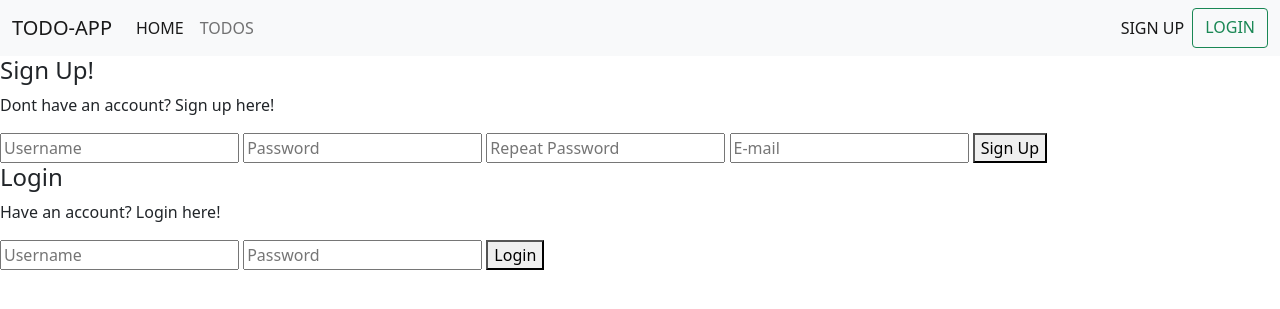
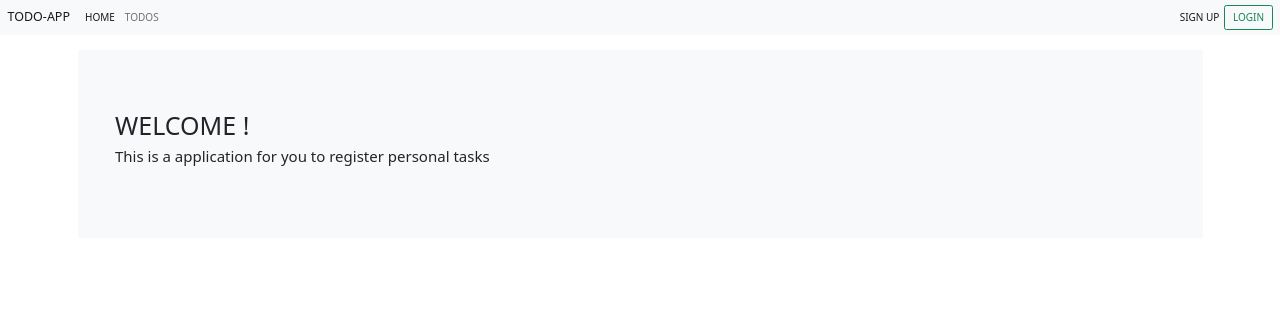
Before and after one commit to cimp08/Todo-app, a PHP site: page / in a window 1280 px wide. Shown: the top 309 px of the page. Run offline with PHP 8.4, Linux system fonts and the light colour scheme.

Commit message:
adding css, todo page, setting up login and sign up and changing header

```diff
--- /dev/null
+++ b/app/public/css/style.css
@@ -0,0 +1,210 @@
+* {
+  margin: 0;
+  padding: 0;
+  box-sizing: border-box;
+}
+
+html {
+  font-size: 62.5%;
+}
+
+@media screen and (max-width: 530px) {
+  html {
+    font-size: 50%;
+  }
+}
+
+body {
+  background-color: #eeeeee;
+  font-family: "Lato", sans-serif;
+  font-size: 2rem;
+}
+
+.add-section,
+.show-section-items {
+  background-color: white;
+  max-width: 50rem;
+  margin: 2rem auto;
+  padding: 2rem;
+  border-radius: 3px;
+  box-shadow: rgba(100, 100, 111, 0.2) 0px 7px 29px 0px;
+}
+
+@media screen and (max-width: 430px) {
+  .add-section,
+  .show-section-items {
+    margin: 2rem 2rem;
+  }
+}
+
+.add-section {
+  text-align: center;
+}
+
+.add-section-input {
+  width: 80%;
+}
+
+.show-section-items {
+  margin-bottom: 2rem;
+}
+
+.center {
+  padding: 2rem 0;
+  text-align: center;
+  color: #4b4b4b;
+}
+
+@media screen and (max-width: 375px) {
+  .center {
+    padding: 10rem 0;
+  }
+}
+
+.notask {
+  text-transform: uppercase;
+  margin: 1rem 0;
+}
+
+.add-link {
+  font-size: 1.6rem;
+  text-decoration: none;
+
+  color: #4b4b4b;
+}
+
+.add-plus {
+  font-weight: bold;
+  color: #4caf50;
+}
+
+h1 {
+  margin-bottom: 2rem;
+}
+
+h2 {
+  font-size: 2rem;
+  margin-bottom: 1.3rem;
+}
+
+input {
+  font-family: inherit;
+  font-size: inherit;
+  padding: 0.5rem 1rem;
+}
+
+li {
+  list-style: none;
+}
+
+.task {
+  display: inline-block;
+}
+
+.completed {
+  text-decoration: line-through;
+}
+
+.created {
+  font-weight: 100;
+  border-top: 1px solid black;
+  padding-top: 1rem;
+}
+
+/* -------------------------
+SESSION ALERT
+-------------------------*/
+
+.alert {
+  padding: 1rem;
+  border-bottom-right-radius: 10px;
+  color: white;
+  margin-bottom: 1.5rem;
+}
+
+.green {
+  background-color: #4caf50;
+}
+
+.red {
+  background-color: #ff0000;
+}
+
+.blue {
+  background-color: #0099ff;
+}
+
+.grey {
+  background-color: #7e7e7e;
+}
+
+/* -------------------------
+BUTTONS
+-------------------------*/
+.btn-add,
+.btn-toggle,
+.btn-edit,
+.btn-del,
+.btn-update {
+  color: white;
+  border-radius: 3px;
+  text-align: center;
+  text-decoration: none;
+  display: inline-block;
+  transition-duration: 0.4s;
+}
+
+.btn-add {
+  font-size: inherit;
+  padding: 0.6rem 1rem;
+  background-color: #4caf50;
+  border: 1px solid #4caf50;
+}
+
+.btn-update {
+  font-size: inherit;
+  padding: 0.6rem 1rem;
+  background-color: #0099ff;
+  border: 1px solid #0099ff;
+}
+
+.btn-toggle {
+  margin-right: 1rem;
+  font-size: 1.4rem;
+  padding: 0.3rem 0.5rem;
+  background-color: #7e7e7e;
+  border: 1px solid #7e7e7e;
+}
+
+.btn-edit {
+  float: right;
+  font-size: 1.4rem;
+  margin-left: 0.5rem;
+  padding: 0.3rem 0.5rem;
+  background-color: #0099ff;
+  border: 1px solid #0099ff;
+}
+
+.btn-del {
+  float: right;
+  font-size: 1.4rem;
+  padding: 0.3rem 0.5rem;
+  background-color: #ff0000;
+  border: 1px solid #ff0000;
+}
+
+.btn-add:hover,
+.btn-update:hover,
+.btn-toggle:hover,
+.btn-edit:hover,
+.btn-del:hover {
+  background-color: white;
+  color: black;
+}
+
+/* -------------------------
+ICON IMAGE
+-------------------------*/
+.calendar {
+  font-size: 14rem;
+}
--- a/app/public/includes/login.inc.php
+++ b/app/public/includes/login.inc.php
@@ -14,6 +14,6 @@ if(isset($_POST['submit'])) {
     // Running error handlers and user signup
     $login->loginUser();
 
-    // Head back to front page
-    header('location: ../index.php?error=none');
+    // Head to todo page
+    header('location: ../todo.php?error=none');
 }
--- a/app/public/includes/signup.inc.php
+++ b/app/public/includes/signup.inc.php
@@ -17,5 +17,5 @@ if(isset($_POST['submit'])) {
     $signup->signupUser();
 
     // Head back to front page
-    header('location: ../index.php?error=none');
+    header('location: ../login.php?error=none');
 }
--- a/app/public/includes/views/footer.php
+++ b/app/public/includes/views/footer.php
@@ -1,3 +1,6 @@
-<script src="https://cdn.jsdelivr.net/npm/bootstrap@5.1.3/dist/js/bootstrap.bundle.min.js" integrity="sha384-ka7Sk0Gln4gmtz2MlQnikT1wXgYsOg+OMhuP+IlRH9sENBO0LRn5q+8nbTov4+1p" crossorigin="anonymous"></script>
+    <script src="../js/main.js"></script>
+    <script type="module" src="https://unpkg.com/ionicons@5.5.2/dist/ionicons/ionicons.esm.js"></script>
+    <script nomodule src="https://unpkg.com/ionicons@5.5.2/dist/ionicons/ionicons.js"></script>
+    <script src="https://cdn.jsdelivr.net/npm/bootstrap@5.1.3/dist/js/bootstrap.bundle.min.js" integrity="sha384-ka7Sk0Gln4gmtz2MlQnikT1wXgYsOg+OMhuP+IlRH9sENBO0LRn5q+8nbTov4+1p" crossorigin="anonymous"></script>
   </body>
 </html>
--- a/app/public/includes/views/header.php
+++ b/app/public/includes/views/header.php
@@ -9,6 +9,10 @@
     <meta http-equiv="X-UA-Compatible" content="IE=edge" />
     <meta name="viewport" content="width=device-width, initial-scale=1.0" />
     <title>Todo-App</title>
+    <link rel="stylesheet" href="css/style.css">
+    <link rel="preconnect" href="https://fonts.googleapis.com">
+    <link rel="preconnect" href="https://fonts.gstatic.com" crossorigin>
+    <link href="https://fonts.googleapis.com/css2?family=Lato:wght@100;300&display=swap" rel="stylesheet">
     <link href="https://cdn.jsdelivr.net/npm/bootstrap@5.1.3/dist/css/bootstrap.min.css" rel="stylesheet" integrity="sha384-1BmE4kWBq78iYhFldvKuhfTAU6auU8tT94WrHftjDbrCEXSU1oBoqyl2QvZ6jIW3" crossorigin="anonymous">
   </head>
   <body>
--- a/app/public/includes/views/navbar.php
+++ b/app/public/includes/views/navbar.php
@@ -1,16 +1,16 @@
 <nav class="navbar navbar-expand-lg navbar-light bg-light">
       <div class="container-fluid">
-        <a class="navbar-brand" href="#">TODO-APP</a>
+        <a class="navbar-brand text-uppercase" href="index.php">Todo-app</a>
         <button class="navbar-toggler" type="button" data-bs-toggle="collapse" data-bs-target="#navbarSupportedContent" aria-controls="navbarSupportedContent" aria-expanded="false" aria-label="Toggle navigation">
           <span class="navbar-toggler-icon"></span>
         </button>
         <div class="collapse navbar-collapse" id="navbarSupportedContent">
           <ul class="navbar-nav me-auto mb-2 mb-lg-0">
             <li class="nav-item">
-              <a class="nav-link active" aria-current="page" href="#">HOME</a>
+              <a class="nav-link active text-uppercase" aria-current="page" href="index.php">home</a>
             </li>
             <li class="nav-item">
-              <a class="nav-link" href="#">TODOS</a>
+              <a class="nav-link text-uppercase" href="todo.php">todos</a>
             </li>
           </ul>
           <div class="d-flex">
@@ -18,17 +18,17 @@
               <?php
               if(isset($_SESSION['user_username'])): ?>
                 <li class="nav-item">
-                  <a class="nav-link active" href="#"><?php echo $_SESSION['user_username']; ?></a>
+                  <a class="nav-link active text-uppercase" href="#"><?php echo $_SESSION['user_username']; ?></a>
                 </li>
                 <li class="nav-item">
-                  <a class="btn btn-outline-success" href="includes/logout.inc.php">LOGOUT</a>
+                  <a class="btn btn-outline-success text-uppercase" href="includes/logout.inc.php">Logout</a>
                 </li>
               <?php
               else:?>
                 <li class="nav-item">
-                  <a class="nav-link active" href="#">SIGN UP</a>
+                  <a class="nav-link active text-uppercase" href="signup.php">Sign Up</a>
                 </li>
-                <a class="btn btn-outline-success" href="#">LOGIN</a>
+                <a class="btn btn-outline-success text-uppercase" href="login.php">Login</a>
               <?php
               endif; ?>
             </ul>
--- a/app/public/index.php
+++ b/app/public/index.php
@@ -1,32 +1,14 @@
 <?php require 'includes/views/header.php'; ?>
 <?php require 'includes/views/navbar.php'; ?>
 
-    <main>
-      <section class="signup-login">
-        <div>
-          <h4>Sign Up!</h4>
-          <p>Dont have an account? Sign up here!</p>
-          <form action="includes/signup.inc.php" method="post">
-            <input type="text" name="username" placeholder="Username" />
-            <input type="password" name="password" placeholder="Password" />
-            <input
-              type="password"
-              name="repeatpassword"
-              placeholder="Repeat Password"
-            />
-            <input type="text" name="email" placeholder="E-mail" />
-            <button type="submit" name="submit">Sign Up</button>
-          </form>
-        </div>
-        <div>
-          <h4>Login</h4>
-          <p>Have an account? Login here!</p>
-          <form action="includes/login.inc.php" method="post">
-            <input type="text" name="username" placeholder="Username" />
-            <input type="password" name="password" placeholder="Password" />
-            <button type="submit" name="submit">Login</button>
-          </form>
-        </div>
-      </section>
-    </main>
+  <div class="container">
+    <div class="p-5 mb-4 mt-4 bg-light rounded-3">
+      <div class="container-fluid py-5">
+        <h1 class="display-6 text-uppercase">Welcome <?php if(isset($_SESSION['user_username'])){echo $_SESSION['user_username'];}?>!</h1>
+        <p class="col-md-8 fs-4">This is a application for you to register personal tasks</p>
+      </div>
+    </div>
+  </div>
+
+
 <?php require 'includes/views/footer.php'; ?>
```
Also changed, not shown: app/public/login.php (added, +29 -0 lines), app/public/signup.php (added, +41 -0 lines), app/public/todo.php (added, +11 -0 lines).
